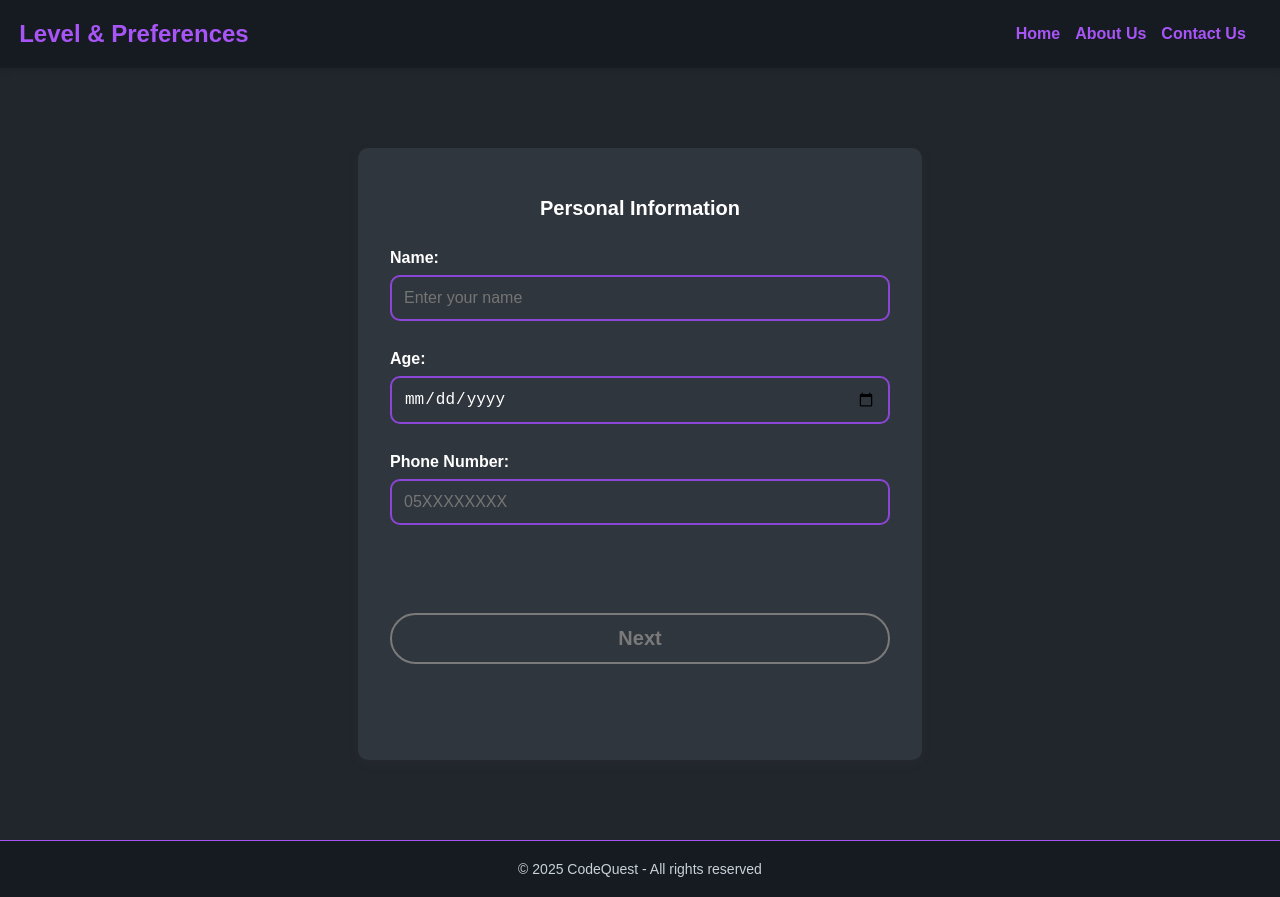
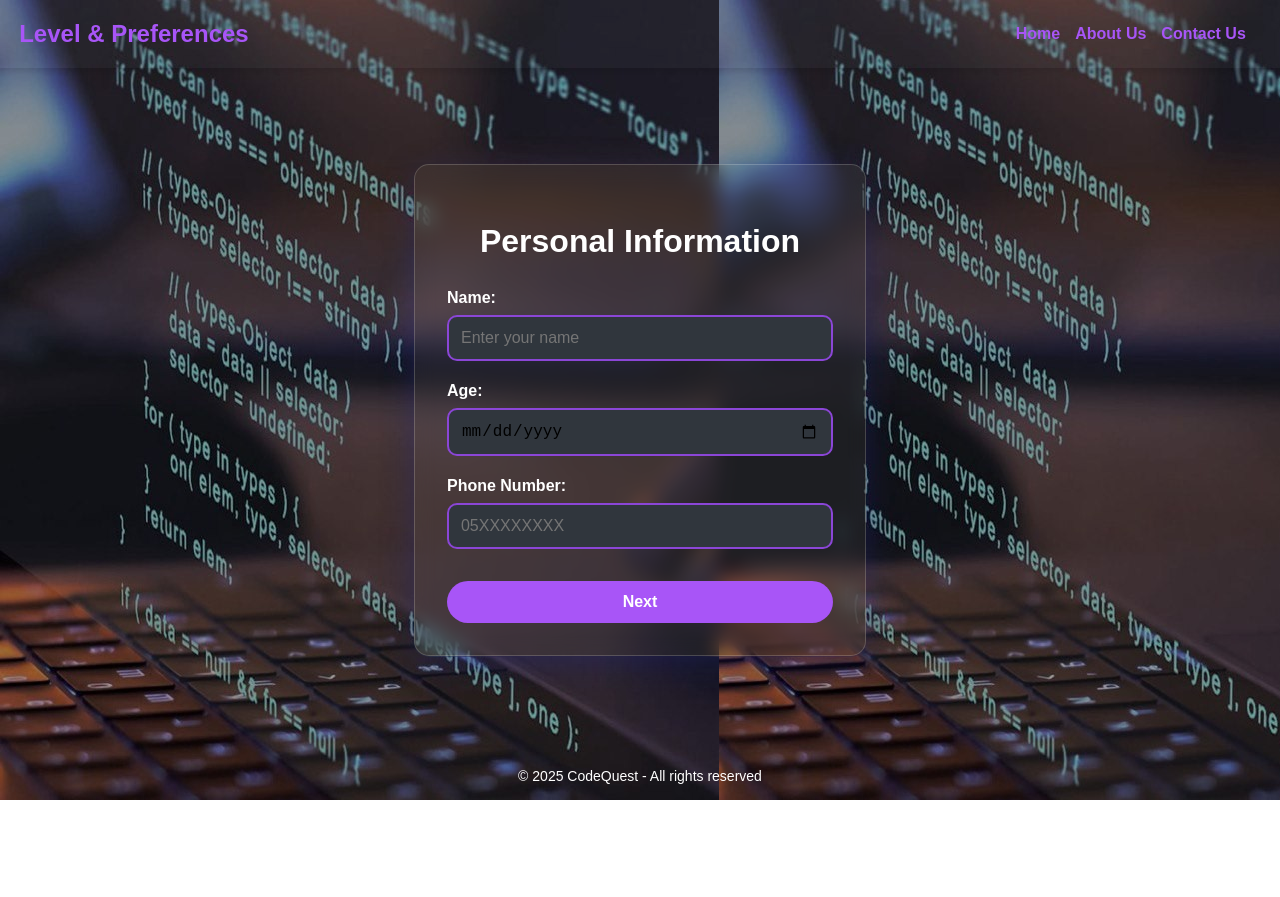
Before and after one commit to YaraAlqarni/CodeQuest, a website: page html/P4.html in a window 1280 px wide. After the commit the page ends 800 px from the top, so only its background shows below. Drawn offline with Linux system fonts and the light colour scheme.

Commit message:
Raghad_V

```diff
--- a/css/style_R.css
+++ b/css/style_R.css
@@ -1,15 +1,19 @@
 @import url('https://fonts.googleapis.com/css2?family=VT323&display=swap');
 
 body {
+    height: 100%;
+    margin: 0;
+    padding: 0;
+    display: flex;
+    flex-direction: column;
     font-family: Arial, sans-serif;
     background-color: #0d1117;
     color: #c9d1d9;
-    margin: 0;
-    padding: 0;
+
 }
 
 header {
-    background-color: #161b22;
+    background-color: #7f808211;
     color: #ffffff;
     padding: 20px;
     display: flex;
@@ -20,6 +24,13 @@ header {
     width: 97%;
 
 
+}
+footer{
+    text-align: center;
+    padding: 1rem;
+    color: #ffffff;
+    font-size: 0.875rem;
+    background-color: transparent; /* or keep it subtle if needed */
 }
 
 h1 {
@@ -61,6 +72,7 @@ body.p4 {
     background-color: #21262d;
     font-family: Arial, sans-serif;
     color: #ffffff;
+    background: url('../images/photo_2025.jpg');
 }
 .visually-hidden {
     position: absolute;
@@ -74,20 +86,28 @@ body.p4 {
 }
 
 .main-content {
-    margin-top: 5rem;
-    margin-bottom: 5rem;
-    background-color: #30363d;
+    flex: 1;
+    display: flex;
+    flex-direction: column;
+    align-items: center;
+    justify-content: center;
+    gap: 3rem;
     padding: 2rem;
-    border-radius: 10px;
-    box-shadow: 0 4px 10px rgba(59, 54, 54, 0.2);
-    width: 100%;
-    max-width: 500px;
-    text-align: center;
+
 }
 
-.card{
-    margin-bottom: 4rem;
-
+.card {
+    background: rgba(255, 255, 255, 0.05); /* translucent background */
+    backdrop-filter: blur(10px); /* glass blur effect */
+    -webkit-backdrop-filter: blur(10px);
+    border-radius: 15px;
+    padding: 2rem;
+    box-shadow: 0 8px 32px 0 rgba(31, 38, 135, 0.37);
+    width: 100%;
+    max-width: 400px;
+    border: 1px solid rgba(255, 255, 255, 0.18);
+    color: #ffffff;
+    text-align: left;
 }
 
 .card h1 {
@@ -95,16 +115,19 @@ body.p4 {
     margin-bottom: 1.5rem;
     color: #ffffff;
 }
+.card h2 {
+    font-size: 2rem;
+    margin-bottom: 1.5rem;
+    text-align: center;
+    font-weight: bold;
+}
 
-.card h2 {
-    font-size: 1.25rem;
-    margin-bottom: 1.5rem;
-    color: #ffffff;
+.form-group h3 {
+    font-size: 0.95rem;
+    color: #c9d1d9;
+    margin-bottom: 0.5rem;
 }
-.form-group {
-    margin-bottom: 1.5rem;
-    text-align: left;
-}
+
 
 .form-group h3 {
     display: block;
@@ -123,7 +146,6 @@ body.p4 {
     border: 2px solid #8b46d7;
     border-radius: 10px;
     background-color: #30363d;
-    color: #ffffff;
     font-size: 1rem;
     outline: none;
     transition: border-color 0.3s;
@@ -145,15 +167,19 @@ body.p4 {
 }
 
 .btn {
-    background-color: #510c9b;
+    background-color: #a855f7;
     color: #ffffff;
     border: none;
     padding: 12px 25px;
     border-radius: 50px;
     cursor: pointer;
     font-weight: bold;
-    font-size: 20px;
+    font-size: 1rem;
     transition: background-color 0.3s;
     width: 100%;
-    margin-top: 4rem;
+    margin-top: 2rem;
 }
+
+.btn:hover {
+    background-color: #9333ea;
+}
--- a/html/P4.html
+++ b/html/P4.html
@@ -4,7 +4,7 @@
     <meta charset="UTF-8">
     <meta name="viewport" content="width=device-width, initial-scale=1.0">
     <title>CodeQuest</title>
-    <link rel="stylesheet" href="../css/style.css">
+    <link rel="stylesheet" href="../css/style_R.css">
     <link rel="icon" href="../images/Favicon.png" type="image/png">
 </head>
 
--- a/js/model.js
+++ b/js/model.js
@@ -5,11 +5,12 @@ document.addEventListener('DOMContentLoaded', () => {
     const personalInfoForm = document.getElementById('personal-info-form');
     const programmingInfoForm = document.getElementById('programming-info-form');
 
-    nextButton.addEventListener('click', () => {
+    nextButton.addEventListener('click', async () => {
         const name = document.getElementById('name').value.trim();
         const age = document.getElementById('age').value;
         const phone = document.getElementById('phone').value.trim();
 
+        // Frontend validation first
         const nameRegex = /^[A-Za-z\s]+$/;
         if (!nameRegex.test(name)) {
             alert('Name should only contain letters and spaces.');
@@ -29,19 +30,49 @@ document.addEventListener('DOMContentLoaded', () => {
             return;
         }
 
-        // Phone number starts with 05, followed by 8 digits
         const phoneRegex = /^05\d{8}$/;
         if (!phoneRegex.test(phone)) {
             alert('Phone number must start with 05 and be followed by 8 digits.');
             return;
         }
 
-        personalInfoCard.style.display = 'none';
-        programmingInfoCard.style.display = 'block';
+        //Backend validation
+        try {
+            const res = await fetch('/submit-form', {
+                method: 'POST',
+                headers: { 'Content-Type': 'application/json' },
+                body: JSON.stringify({
+                    name,
+                    age,
+                    phone,
+                    language: 'Java',
+                    level: 'Beginner'
+                })
+            });
+
+            if (!res.ok) {
+                const data = await res.json();
+                const errorMessages = data.errors.map(err => `• ${err.msg}`).join('\n');
+                alert(`Validation failed:\n${errorMessages}`);
+                return;
+            }
+
+            // Save data into hidden fields only after successful validation
+            document.getElementById('hidden-name').value = name;
+            document.getElementById('hidden-age').value = age;
+            document.getElementById('hidden-phone').value = phone;
+
+            //  go to the next form
+            personalInfoCard.style.display = 'none';
+            programmingInfoCard.style.display = 'block';
+
+        } catch (err) {
+            alert('An error occurred during validation. Please try again.');
+            console.error(err);
+        }
     });
 
     programmingInfoForm.addEventListener('submit', (e) => {
-        e.preventDefault();
         const language = document.getElementById('language').value;
         const level = document.getElementById('level').value;
 
@@ -50,6 +81,6 @@ document.addEventListener('DOMContentLoaded', () => {
             return;
         }
 
-        window.location.href = 'Quiz.html';
+
     });
 });
--- a/server.js
+++ b/server.js
@@ -56,10 +56,12 @@ app.post('/submit-form', [
         return res.status(400).json({ errors: errors.array() });
     }
 
-    // If all inputs are valid
-    res.send('Form submitted successfully!');
+    res.sendFile(path.join(__dirname, 'html', 'Quiz.html'));
 });
 
+app.get('/Quiz.html', (req, res) => {
+    res.sendFile(path.join(__dirname, 'html', 'Quiz.html'));
+  });
 
 const PORT = 3000;
 
```
Also changed, not shown: html/Quiz.html (+1 -0 lines), images/photo_2025.jpg (added).
